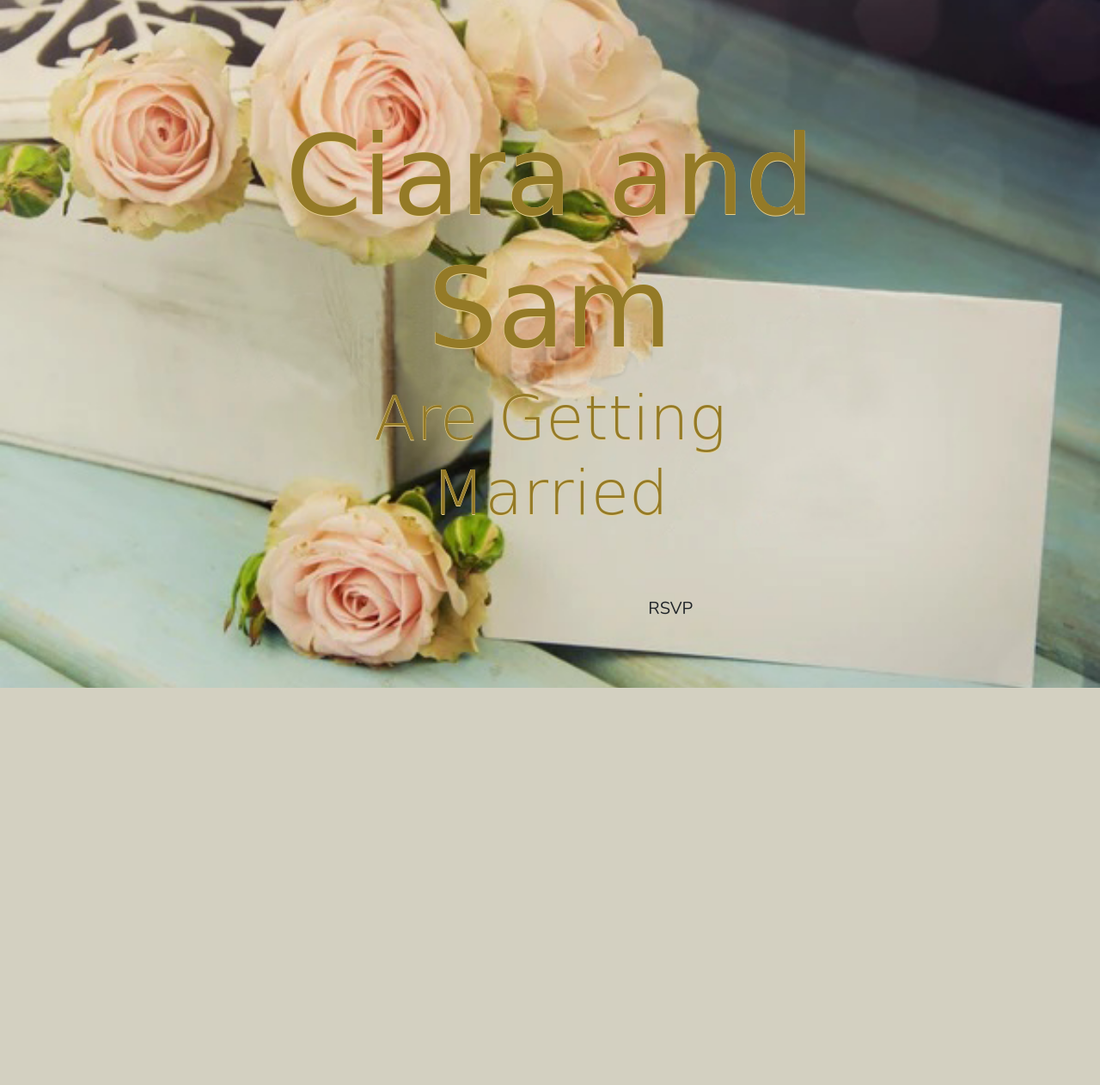
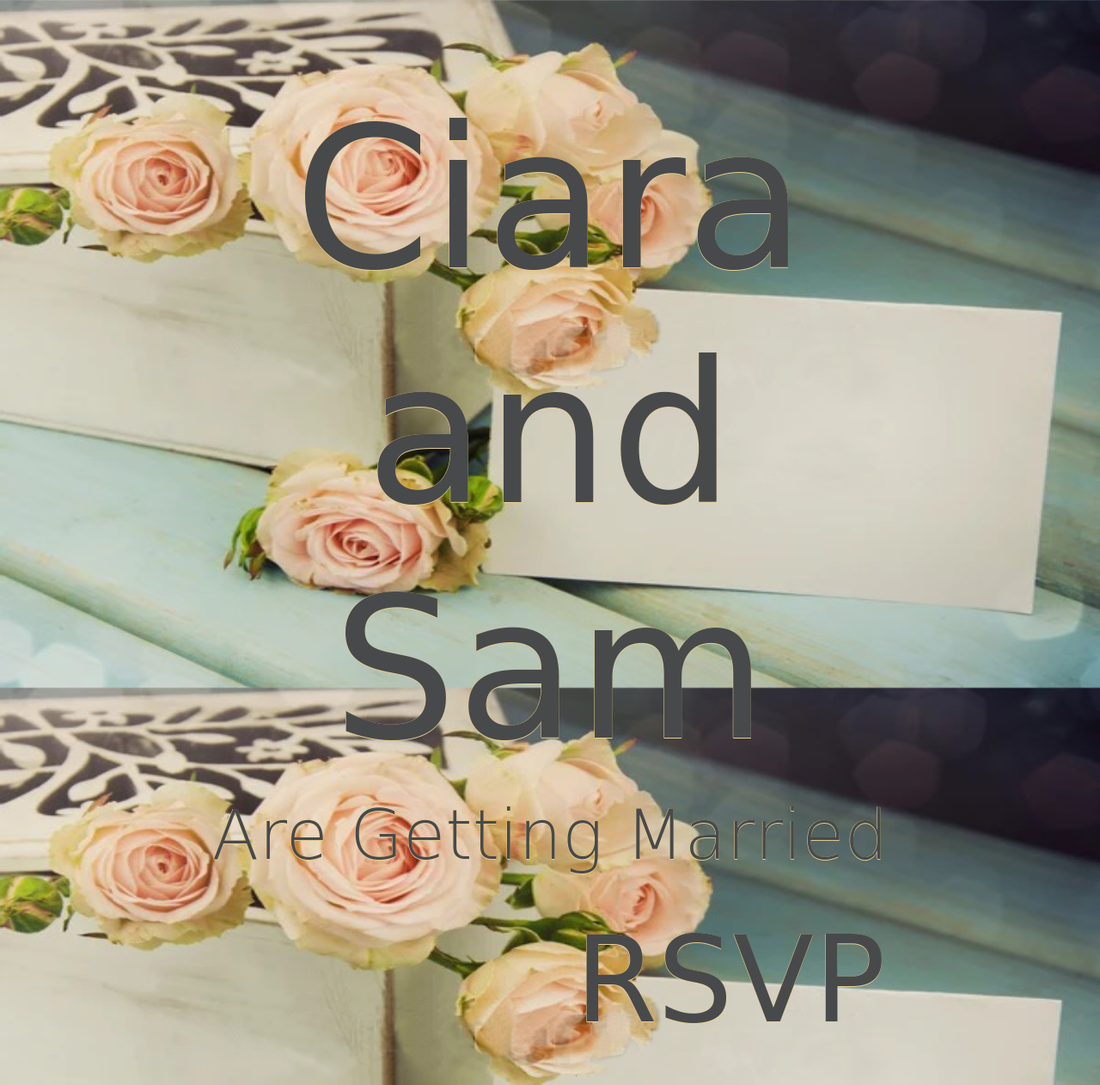
Before and after one commit to SiobhanBaines/Ciara-and-Sams-Big-Day, a Django app: page / in a window 1280 px wide. Shown: the whole page at 86% size. Before the commit the page ends 800 px from the top, so only its background shows below. Run offline with Django 3.2, Linux system fonts and the light colour scheme; some libraries are stand-ins or nearby versions; some web fonts are replaced.

Commit message:
Improve font and background image

```diff
--- a/home/templates/home/index.html
+++ b/home/templates/home/index.html
@@ -12,14 +12,14 @@
 {% block content %}
 <div class="container h-100">
     <div class="row h-100">
-        <div class="col-12 col-md-8 offset-md-2">
-            <h1 class="banner  text-center ">Ciara and Sam</h1>
-            <h2 class="display-2 heading-font text-center">Are Getting Married</h2>
+        <div class="col-12">
+            <h1 class="banner  text-center mt-5 pt-5">Ciara and Sam</h1>
+            <h2 class="display-1 heading-font text-center my-2">Are Getting Married</h2>
         </div>
-        <div class="col-7"></div>
-        <div class="col-5">
+        <div class="col-6"></div>
+        <div class="col-6">
             <h4>
-                <a href="" class="rsvp-button btn btn-lg banner-font text-uppercase  text-right">RSVP</a>
+                <a href="" class="rsvp-button btn btn-lg rsvp text-uppercase  text-right">rsvp</a>
             </h4>
         </div>
     </div>
--- a/static/css/base.css
+++ b/static/css/base.css
@@ -16,20 +16,26 @@ body {
     --primary-mint: #B7E0D2;
     --secondary-mint: #E9F7F2;
     --primary-grey: #C7C8CA;
-    --primary-font: #6e6f70;
+    /* --primary-font: #6e6f70; */
+    --primary-font: #48494a;
     --secondary-font: #947a27;
     --font-shadow: #e6d090;
 }
-.banner {
-    color: var(--secondary-font);
+.banner,
+.rsvp {
+    color: var(--primary-font);
     font-family: 'Lovers Quarrel', cursive;
-    font-size: 8rem;
     text-shadow: -0.5px 0  var(--font-shadow), 0 1px var(--font-shadow);
-    margin-top: 8rem;
+}
+.banner{
+    font-size: calc(2rem + 15.3vw);
+}
+.rsvp {
+    font-size: calc(2rem + 8.3vw);
 }
 
 .heading-font {
-    color: var(--secondary-font);
+    color: var(--primary-font);
     font-family: 'Italianno', cursive;
     text-shadow: -0.5px 0  var(--font-shadow), 0 1px var(--font-shadow);
 }
@@ -50,6 +56,15 @@ body {
     .container {
       max-width: 80%;
     }
+    body {
+        background-size: 100%;
+    }
+    /* .banner {
+        font-size: 16rem;
+    }
+    .rsvp {
+        font-size: 9rem;
+    } */
   }
 
   /* fixed top navbar only on medium and up */
@@ -65,4 +80,5 @@ body {
       .header-container {
           padding-top: 164px;
       }
+
   }
```
Also changed, not shown: media/homepage_background_image_rsvp.jpg (added).
